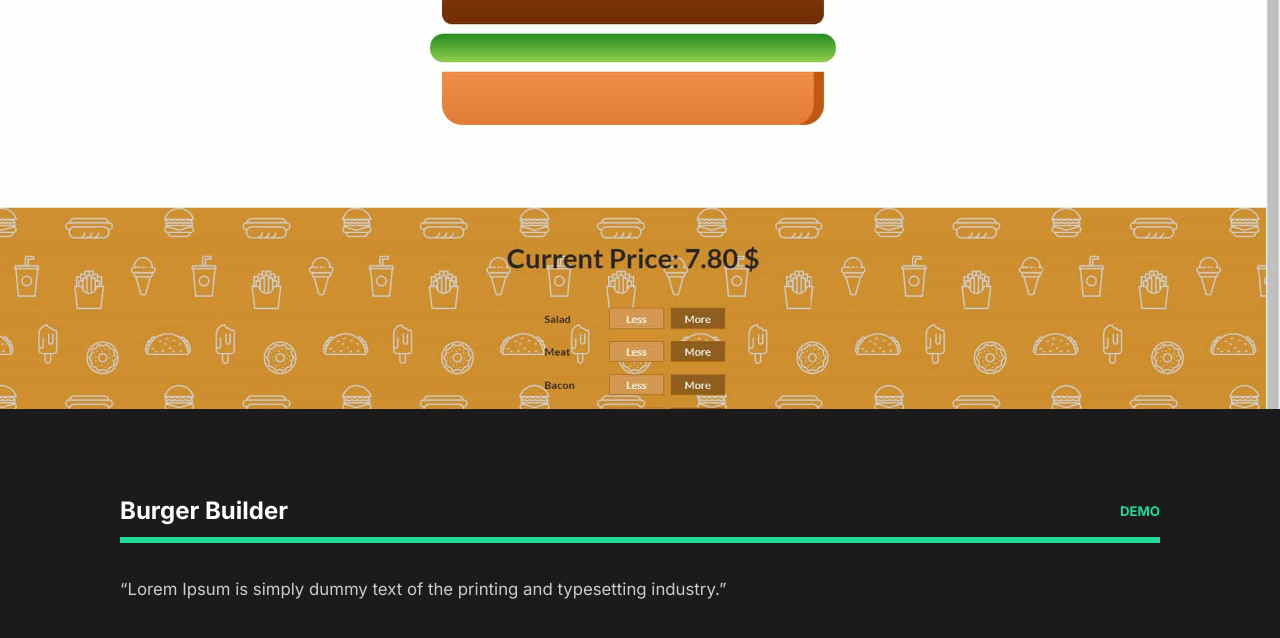
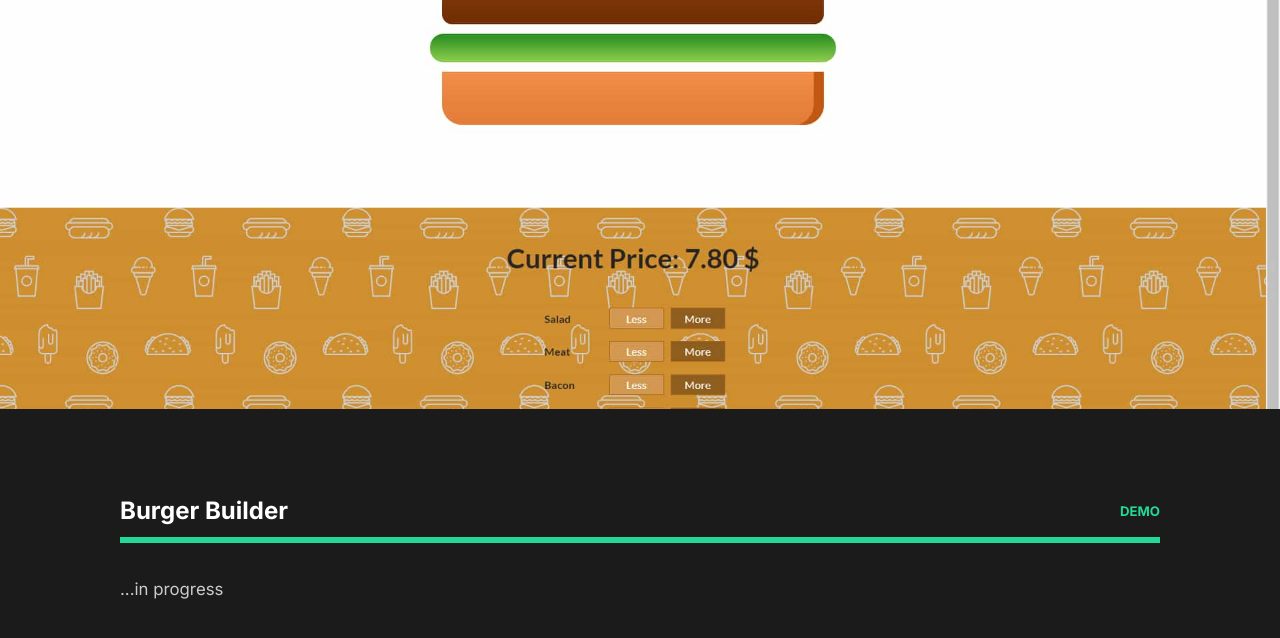
Before and after one commit to DzmitryDavid/dzmitrydavid.github.io, a React (Create React App) app: page /projects/burger-builder in a window 1280 px wide. Shown: the part 550-1188 px from the top of the page. Built offline with nearby package versions, Linux system fonts and the light colour scheme.

Commit message:
additional info to unfinished projects

```diff
--- a/src/projectState.js
+++ b/src/projectState.js
@@ -40,7 +40,7 @@ export const projectState = () => {
         {
           title: 'Crwn Clothing',
           description:
-          "crown clothing",
+          "crown clothing ...in progress",
           features: [],
           demo: 'https://github.com/',
         },
@@ -75,8 +75,8 @@ export const projectState = () => {
         {
           title: 'Burger Builder',
           description:
-            '“Lorem Ipsum is simply dummy text of the printing and typesetting industry.”',
-          demo: 'https://github.com/',
+            '...in progress',
+          demo: 'https://dzmitrydavid.github.io/burger-app/',
           features:[]
         },
       ],
```
